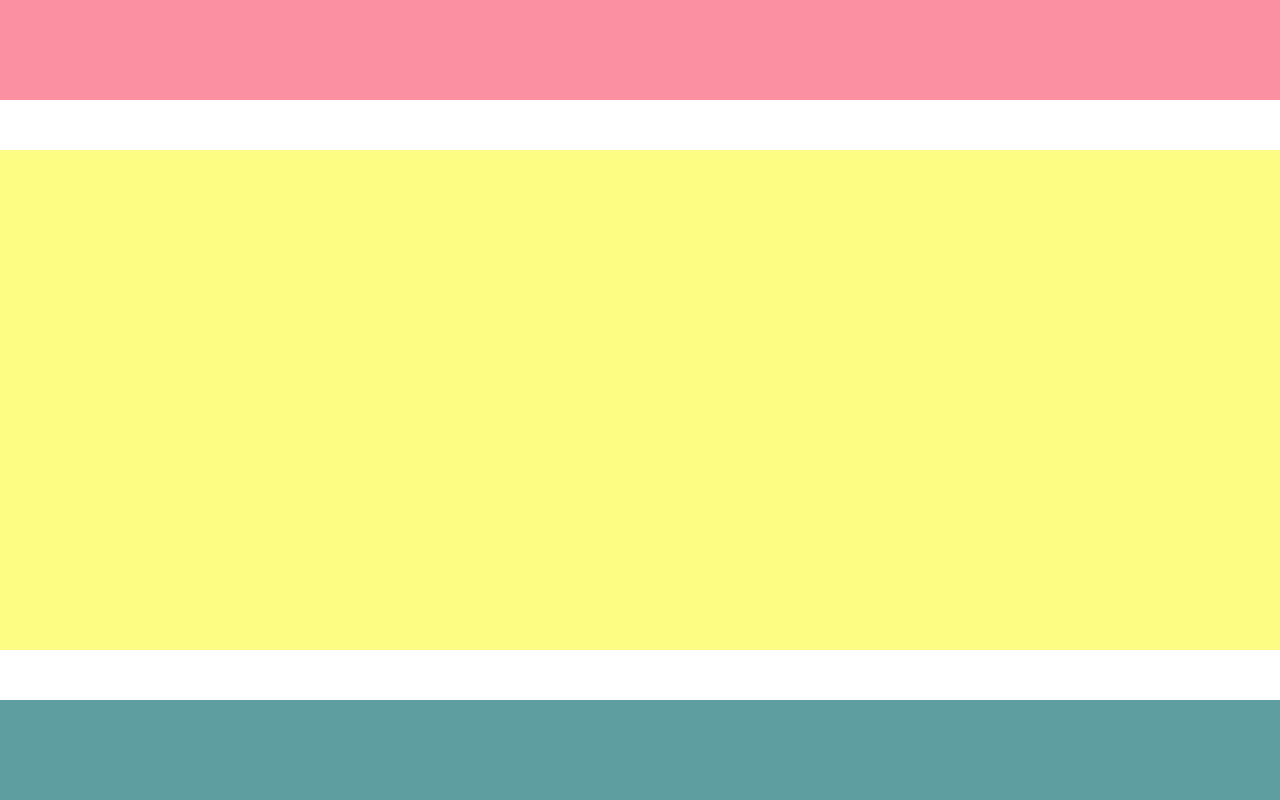
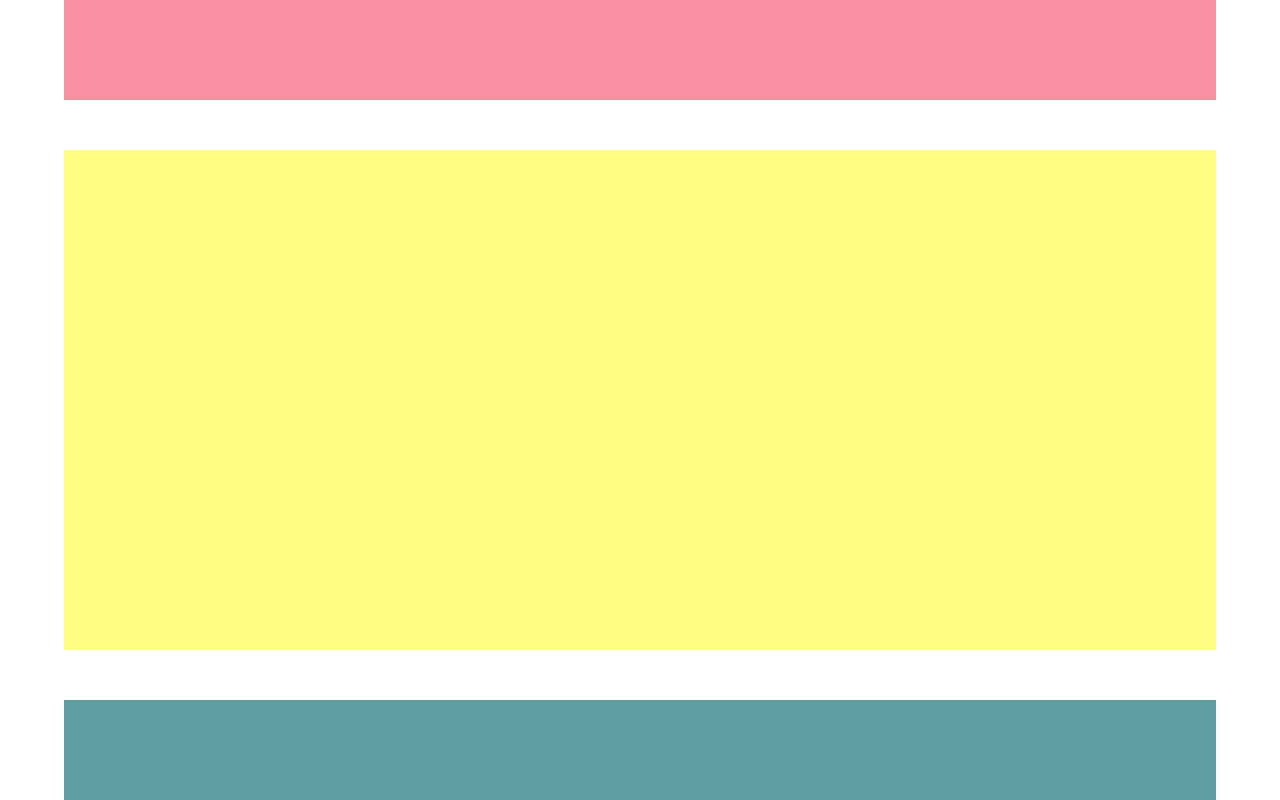
Before and after one commit to Giuseppe0197/htmlcss-struttura-wp, a plain HTML site: page index.html in a window 1280 px wide. Shown: the top 800 px of the page. Drawn offline with Linux system fonts and the light colour scheme.

Commit message:
centratura pagina

```diff
--- a/css/style.css
+++ b/css/style.css
@@ -2,6 +2,11 @@
     margin: 0;
     padding: 0;
     box-sizing: border-box;
+}
+
+.contenitore-generale {
+    width: 90%;
+    margin: 0 5%;
 }
 
 /* Header della pagina */
--- a/index.html
+++ b/index.html
@@ -8,6 +8,8 @@
     <title>Float</title>
 </head>
 <body>
+
+    <div class="contenitore-generale">
 
         <!-- Header della pagina -->
 
@@ -52,5 +54,7 @@
 
         </footer>
 
+    </div>
+
 </body>
 </html>
```
Lines whose indentation alone changed are shown as unchanged.
